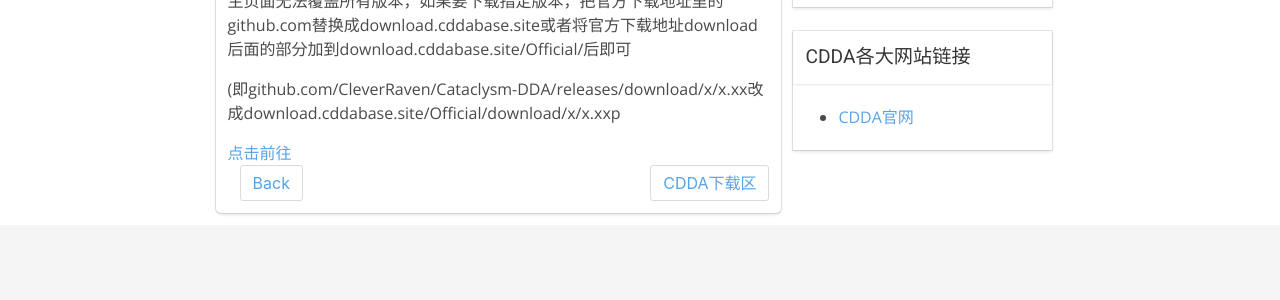
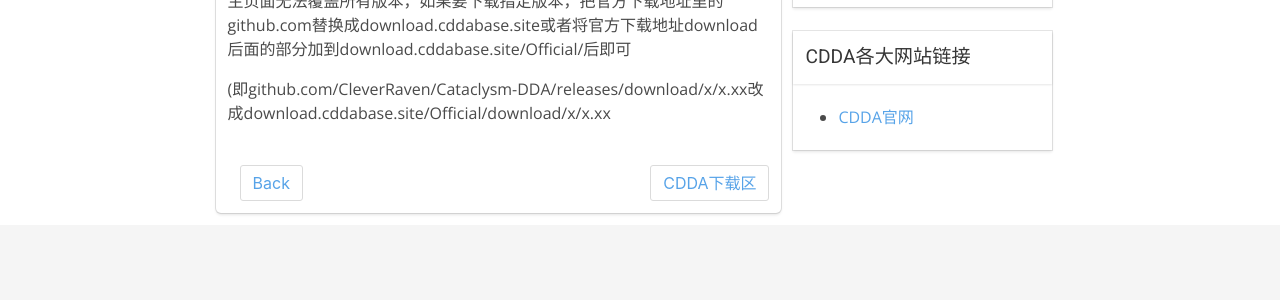
Before and after one commit to cdda-base/mainpage-cn, a Jekyll site: the page built from _posts/2019-8-22-OfficialDownloadPage.md, in a window 1280 px wide. Shown: the part 380-680 px from the top of the page. Built offline with Jekyll 4.4.1, drawn with Linux system fonts in a browser that asks for light colours; comment, search, counter and statistics services are not loaded.

Commit message:
Update and rename 2019-8-22-OfficialDownloadPage.html to 2019-8-22-OfficialDownloadPage.md

```diff
--- a/_posts/2019-8-22-OfficialDownloadPage.html
+++ b/_posts/2019-8-22-OfficialDownloadPage.md
@@ -6,5 +6,4 @@
 <p>我们把官方的下载网址进行了代理，如果官方下载网址下载太慢的话，可以在这里下载，速度非常快。</p>
 
 <p>主页面无法覆盖所有版本，如果要下载指定版本，把官方下载地址里的github.com替换成download.cddabase.site或者将官方下载地址download后面的部分加到download.cddabase.site/Official/后即可</P>
-<p>(即github.com/CleverRaven/Cataclysm-DDA/releases/download/x/x.xx改成download.cddabase.site/Official/download/x/x.xxp</p>
-<a href="https://download.cddabase.site/Official/">点击前往</a>
+<p>(即github.com/CleverRaven/Cataclysm-DDA/releases/download/x/x.xx改成download.cddabase.site/Official/download/x/x.xx</p>
```
